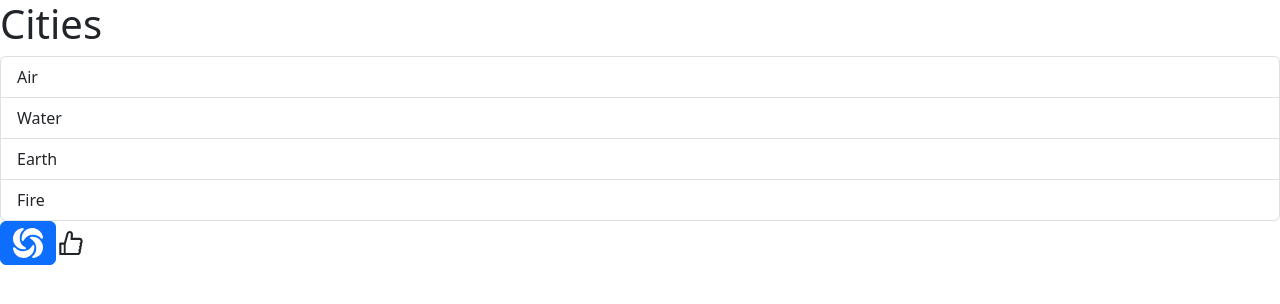
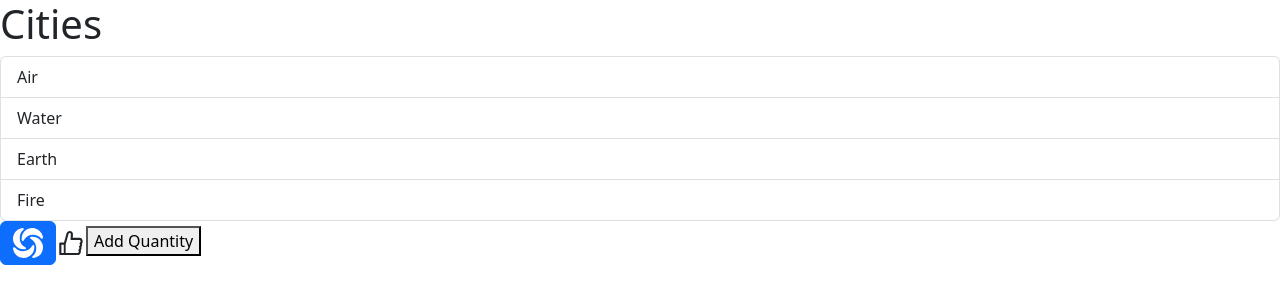
Before and after one commit to incri/learning-react-basics, a React (Vite) app in the folder vite-project/: page / in a window 1280 px wide. Shown: the top 304 px of the page. Built offline with nearby package versions, Linux system fonts and the light colour scheme.

Commit message:
updating state on button click

```diff
--- a/vite-project/src/App.tsx
+++ b/vite-project/src/App.tsx
@@ -1,9 +1,10 @@
-import ListGroup from "./components/ListGroupComponent"
+import ListGroup from "./components/ListGroupComponent";
 import Alert  from "./components/Alert";
 import Button from "./components/Button";
 import { useState } from "react";
-import {SiSololearn} from "react-icons/si"
+import {SiSololearn} from "react-icons/si";
 import Like from "./components/Like";
+import Mart from "./components/Mart";
 
 function app() {
 
@@ -17,6 +18,21 @@ function app() {
   const handleSelectItem = (item: string) => {
     console.log(item);
   }
+  true
+  const [cart, setcart] = useState({
+    discount: .1,
+    item: [
+      {id:1 , title: 'Product 1', quantity:1},
+      {id:2 , title: 'Product 2', quantity:2}
+    ]
+  });
+
+  const handleClick = () => {
+    setcart({...cart, item: cart.item.map(item => item.id === 1? {...item, quantity:item.quantity+1}:item)})
+    console.log(cart.item)
+  }
+
+
 
   const [alertVisible, setAlertVisible] = useState(false)
   return (
@@ -27,6 +43,8 @@ function app() {
       </div>
       <Button children= {<SiSololearn size="30"/>} onClick={() => setAlertVisible(true)} />
       <Like onClick={() => console.log("Liked")}/>
+      <Mart  onClick={() => handleClick()} />
+
     </>
 
 
@@ -37,4 +55,5 @@ function app() {
 
 }
 
+
 export default app
--- /dev/null
+++ b/vite-project/src/components/Mart.tsx
@@ -0,0 +1,12 @@
+
+interface Props{
+  onClick: () => void;
+}
+
+const Mart = ({onClick}: Props) => {
+  return (
+    <button onClick={onClick}>Add Quantity</button>
+  )
+}
+
+export default Mart
```
